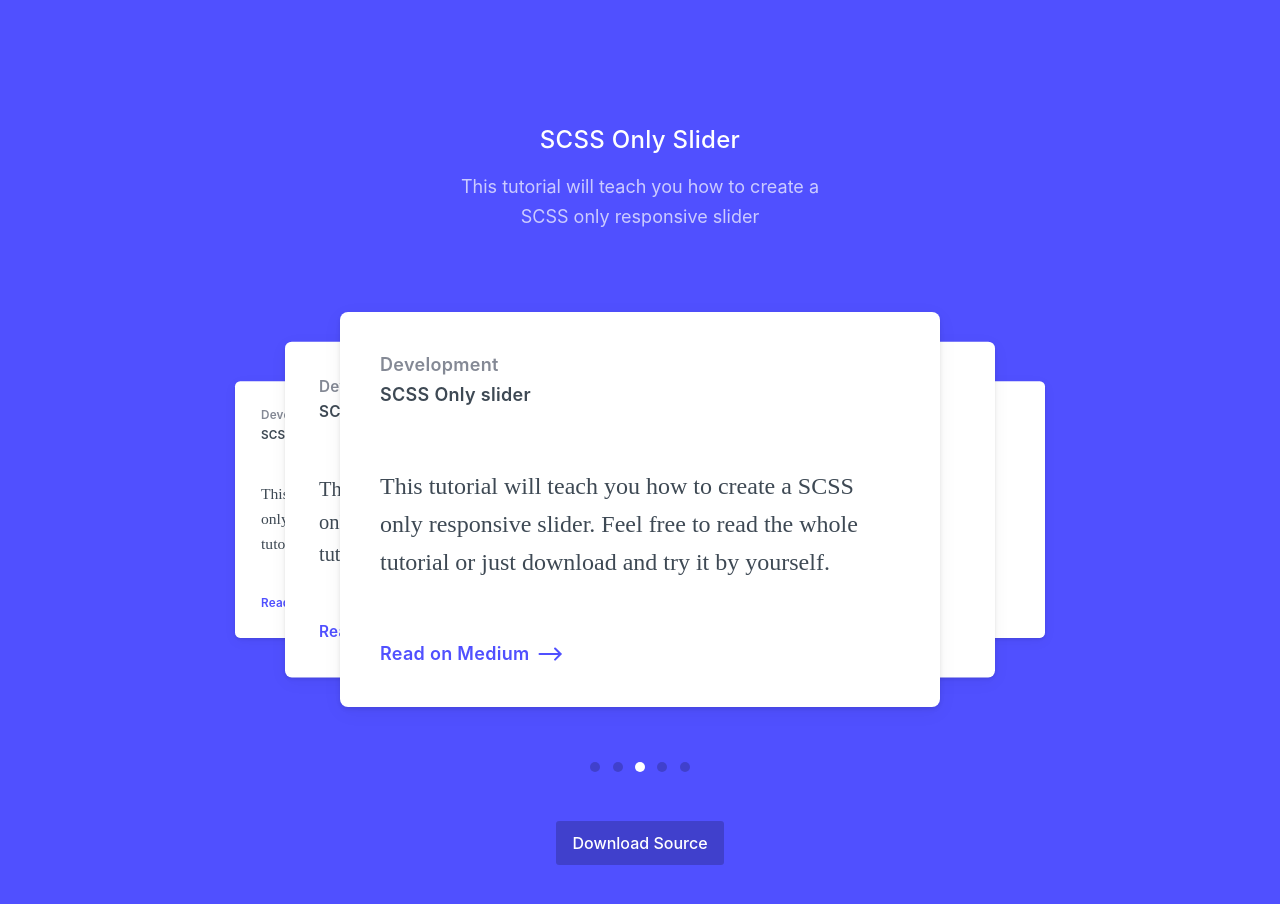
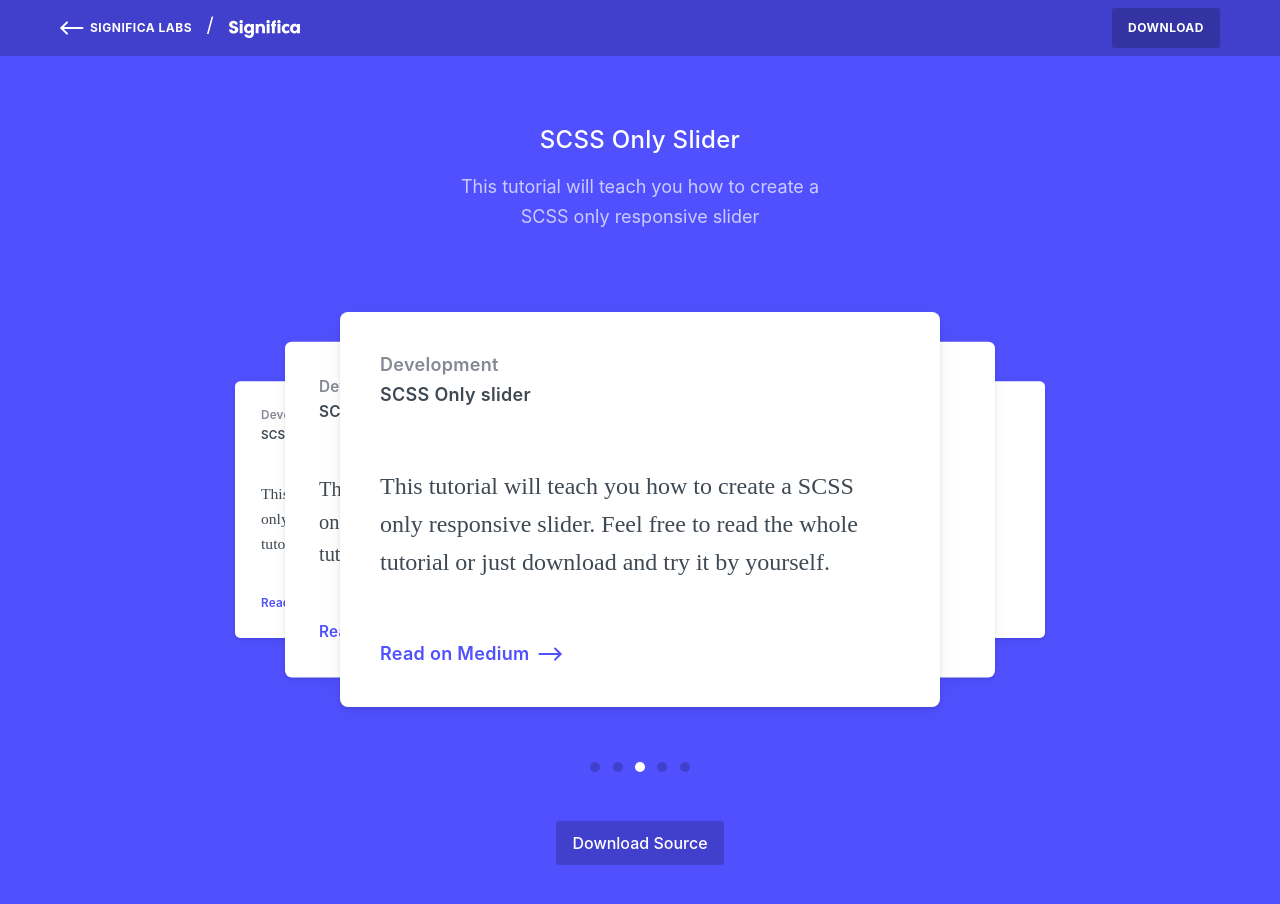
Before and after one commit to significa/css-only-slider, a website: page public/slider.html in a window 1280 px wide. Drawn offline with Linux system fonts and the light colour scheme.

Commit message:
Add labs bar

```diff
--- a/public/slider.html
+++ b/public/slider.html
@@ -12,6 +12,18 @@
   <link rel="stylesheet" href="css/styles.css">
 </head>
 <body>
+  <div class="labs-bar">
+    <div class="labs-bar__inner">
+      <div class="labs-bar__nav">
+        <a href="http://significa.pt/labs/" class="labs-bar__link">Significa Labs</a>
+        <a href="http://significa.pt/" class="labs-bar__branding">/
+          <img class="labs-bar__logo"
+               src="./images/general/significa-logo--white.svg">
+        </a>
+      </div>
+      <a href="http://significa.pt/downloads/css-only-slider.zip" class="labs-bar__button">Download</a>
+    </div>
+  </div>
   <section class="section slider">
 
     <div class="section__entry section__entry--center">
--- /dev/null
+++ b/scss/config/_labs-bar.scss
@@ -0,0 +1,139 @@
+/*--------------------------------------------------------------
+>>> TABLE OF CONTENTS:
+----------------------------------------------------------------
+1.0 Labs bar
+--------------------------------------------------------------*/
+
+/*--------------------------------------------------------------
+1.0 Labs bar
+--------------------------------------------------------------*/
+
+.labs-bar {
+  position: fixed;
+  z-index: 1000;
+  top: 0;
+  right: 0;
+  left: 0;
+
+  display: block;
+
+  width: 100%;
+  padding: 8px 0px;
+
+  background: rgba($black, 0.2);
+
+  // .labs-bar__inner
+  &__inner {
+    position: relative;
+
+    display: block;
+
+    width: 100%;
+    max-width: 1200px;
+    margin: 0 auto;
+    padding: 0 20px;
+  }
+
+  // .labs-bar__nav
+  &__nav {
+    position: relative;
+
+    display: block;
+    float: left;
+  }
+
+  // .labs-bar__link
+  &__link {
+    position: relative;
+
+    display: inline-block;
+
+    padding: 10px;
+    padding-left: 30px;
+
+    font-size: 12px;
+    font-weight: 700;
+    line-height: 20px;
+
+    color: $white;
+
+    letter-spacing: 0.5px;
+    text-transform: uppercase;
+
+    // .labs-bar__link:hover
+    &:hover {
+      // .labs-bar__link:hover:before
+      &:before {
+        left: -16px;
+      }
+    }
+
+    // .labs-bar__link:before
+    &:before {
+      position: absolute;
+      top: 50%;
+      left: 0;
+
+      display: block;
+
+      width: 24px;
+      height: 14px;
+
+      background-image: url('/images/general/arrow__right--white.svg');
+  		background-repeat: no-repeat;
+  		background-position: left;
+  		background-size: cover;
+
+      content: '';
+      transform: translateY(-50%);
+
+      @include default-transition();
+    }
+  }
+
+  // .labs-bar__ branding
+  &__branding {
+    display: inline-block;
+
+    font-size: 20px;
+    line-height: 20px;
+
+    color: $white;
+  }
+
+  // .labs-bar__logo
+  &__logo {
+    width: auto;
+    height: 18px;
+    margin-top: 5px;
+    margin-left: 10px;
+
+    // .labs-bar__logo:hover
+    &:hover {
+      opacity: 0.8;
+    }
+  }
+
+  // .labs-bar__button
+  &__button {
+    float: right;
+
+    padding: 10px 16px;
+
+    font-size: 12px;
+    font-weight: 700;
+    line-height: 20px;
+
+    color: $white;
+    border-radius: 3px;
+    background: rgba($black, 0.2);
+
+    letter-spacing: 0.5px;
+    text-transform: uppercase;
+
+    // .labs-bar:hover
+    &:hover {
+      background: rgba($black, 0.1);
+    }
+  }
+}
--- a/scss/styles.scss
+++ b/scss/styles.scss
@@ -4,6 +4,7 @@
 1.0 Config
 2.0 General
 3.0 Slider
+4.0 All Tutorials
 --------------------------------------------------------------*/
 
 /*--------------------------------------------------------------
@@ -18,6 +19,8 @@
 @import "config/colors";
 @import "config/typography";
 
+
+
 /*--------------------------------------------------------------
 2.0 General
 --------------------------------------------------------------*/
@@ -30,3 +33,9 @@
 
 @import "slider/funtionality";
 @import "slider/styling";
+
+/*--------------------------------------------------------------
+4.0 All Tutorials
+--------------------------------------------------------------*/
+
+@import "config/labs-bar";
```
Also changed, not shown: public/css/styles.css, public/images/general/arrow__right--white.svg (added), public/images/general/significa-logo--white.svg (added), 1 other file.
